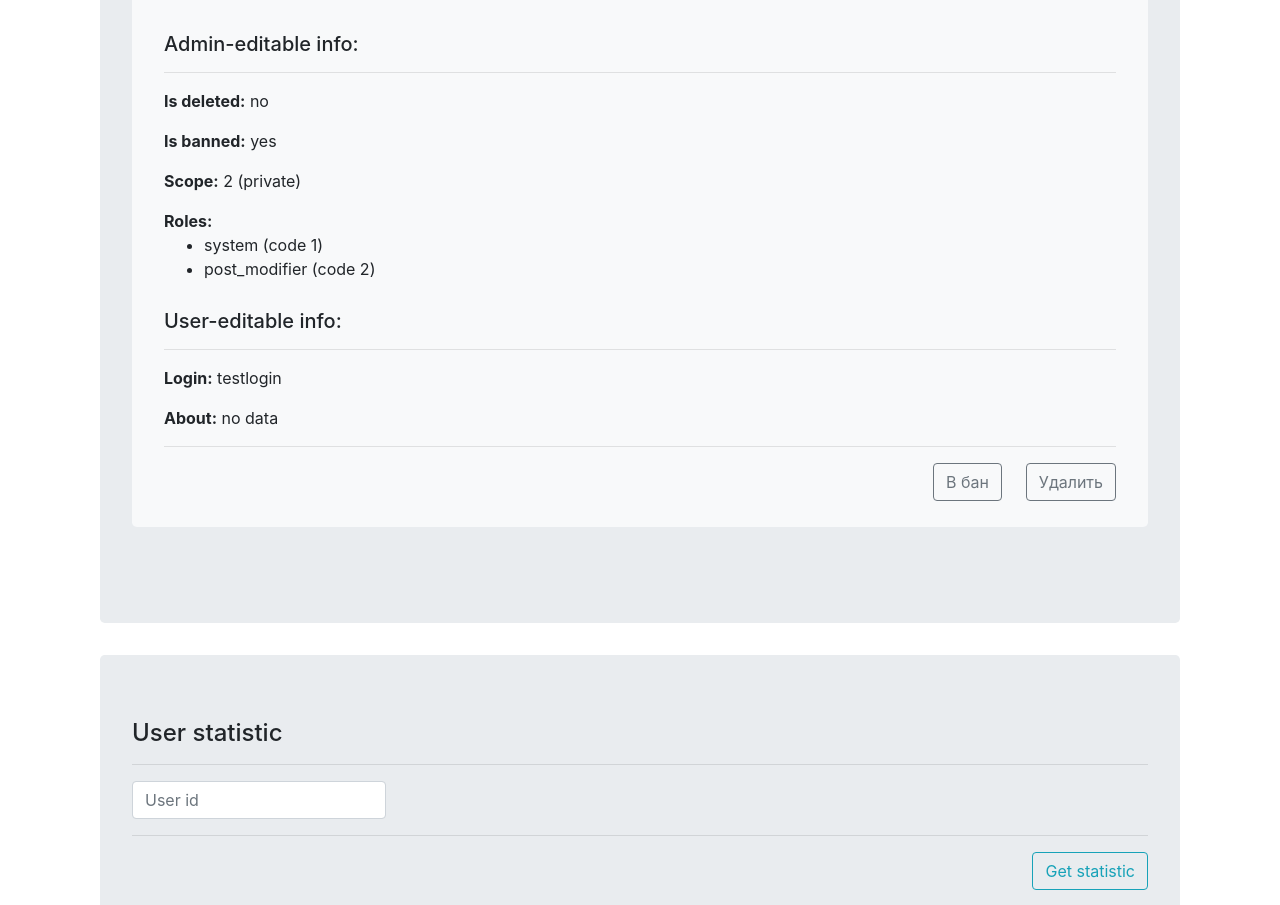
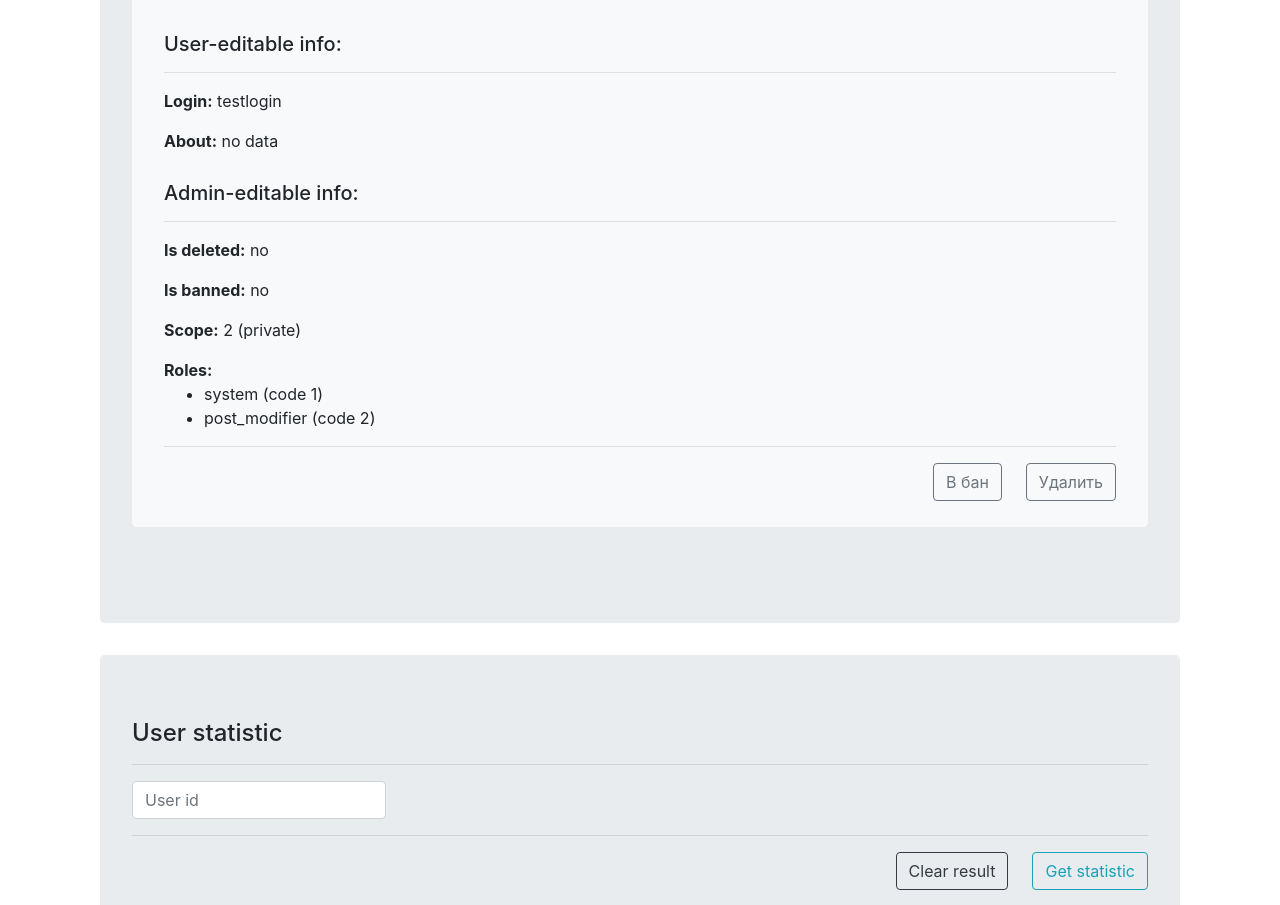
Before and after one commit to IraMeis/net-main-front, a React (Create React App) app: page /filter in a window 1280 px wide. Shown: the part 5763-6668 px from the top of the page. Built offline with nearby package versions, Linux system fonts and the light colour scheme; no server answers.

Commit message:
statistic result - visual

```diff
--- /dev/null
+++ b/src/components/navbar/main/filters/GetStatistic.js
@@ -0,0 +1,34 @@
+import Separator from "../Separator";
+
+const SimplePostMapper = (props) => {
+    return(
+        props.pairs.map((pair, index) =>
+            <li key={index}>
+                <p/>
+                <div>Id: {pair.value}</div>
+                <div>Header: {pair.label}</div>
+                <div>Link: <a href={"#"}>link</a></div>
+            </li>
+        ));
+}
+
+const GetStatistic = (props) => {
+    return (
+        <div>
+            <Separator.Separator4/>
+            <p> <strong>Id:</strong> {props.userId}</p>
+            <p> <strong>UUID:</strong> {props.userUuid}</p>
+            <p> <strong>Created (registered) at </strong> {props.registrationTime}</p>
+            <p> <strong>Last visit time </strong> {props.lastVisitTime}</p>
+            <hr/>
+            <p> <strong>Is active:</strong> {props.isActive ? "yes": "no"}</p>
+            <p> <strong>Is deleted:</strong> {props.isDeleted ? "yes": "no"}</p>
+            <p> <strong>Is banned:</strong> {props.isBanned ? "yes": "no"}</p>
+            <hr/>
+            <p> <strong>Comments count:</strong> {props.commentsCount}</p>
+            <p> <strong>Commented posts:</strong> <ul>{<SimplePostMapper pairs={props.postsHeadsAndIds}/>}</ul> </p>
+        </div>
+    );
+}
+
+export default GetStatistic;
--- a/src/components/navbar/main/filters/SearchUser.js
+++ b/src/components/navbar/main/filters/SearchUser.js
@@ -35,19 +35,19 @@ const SearchUser = (props) => {
 
             <Separator.Separator1/>
 
-            <h5>Admin-editable info:</h5>
-            <hr/>
-            <p> <strong>Is deleted:</strong> {props.isDeleted ? "yes": "no"}</p>
-            <p> <strong>Is banned:</strong> {props.isTokenAllowed ? "yes": "no"}</p>
-            <p> <strong>Scope:</strong> {props.scope.value} ({props.scope.label})</p>
-            <p> <strong>Roles:</strong> <ul>{<RoleMapper roles={props.roles}/>}</ul> </p>
-
-            <Separator.Separator1/>
-
             <h5>User-editable info:</h5>
             <hr/>
             <p> <strong>Login:</strong> {props.login}</p>
             <p><strong>About:</strong> {props.about === null ? 'no data' : props.about}</p>
+
+            <Separator.Separator1/>
+
+            <h5>Admin-editable info:</h5>
+            <hr/>
+            <p> <strong>Is deleted:</strong> {props.isDeleted ? "yes": "no"}</p>
+            <p> <strong>Is banned:</strong> {props.isTokenAllowed ? "no" : "yes"}</p>
+            <p> <strong>Scope:</strong> {props.scope.value} ({props.scope.label})</p>
+            <p> <strong>Roles:</strong> <ul>{<RoleMapper roles={props.roles}/>}</ul> </p>
 
             <hr/>
             <BarSearchUser/>
--- a/src/components/navbar/main/filters/StatisticUser.js
+++ b/src/components/navbar/main/filters/StatisticUser.js
@@ -1,4 +1,31 @@
-import SearchPattern from "./SearchPattern"
+import Separator from "../Separator";
+import GetStatistic from "./GetStatistic";
+
+let response ={
+    userId:1,
+    userUuid:"jyttdhjkl;",
+    registrationTime: "2017-01-26",
+    lastVisitTime: "2017-01-26",
+
+    isDeleted:false,
+    isBanned:false,
+    isActive:false,
+
+    commentsCount:2,
+    postsHeadsAndIds:[{value:1, label:"head 1"},{value:2, label:"head 2"}]
+}
+
+const ResponseMapper =() =>{
+    return (
+        <div>
+            <Separator.Separator4/>
+            <div className={"jumbotron bg-light"}>
+                <h4 className={"text-center"}>Statistic</h4>
+                {[response].map(GetStatistic)}
+            </div>
+        </div>
+    );
+}
 
 const StatisticUser = () => {
   return (
@@ -9,7 +36,12 @@ const StatisticUser = () => {
               <input type="text" className="form-control w-25" id="inputAddress" placeholder={"User id"}/>
           </div>
           <hr/>
-          <button type="submit" className="btn btn-outline-info float-right">Get statistic</button>
+          <div className={"float-right"}>
+              <button type="button" className="btn btn-outline-dark">Clear result</button>
+              <button type="button" className="btn btn-outline-dark border-0" disabled> </button>
+              <button type="button" className="btn btn-outline-info">Get statistic</button>
+          </div>
+          <ResponseMapper/>
       </div>
   );
 }
```
